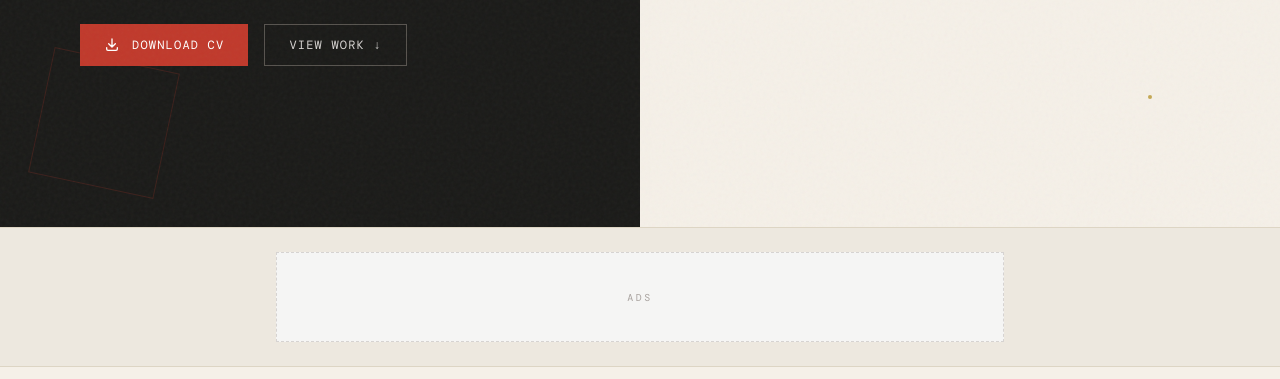
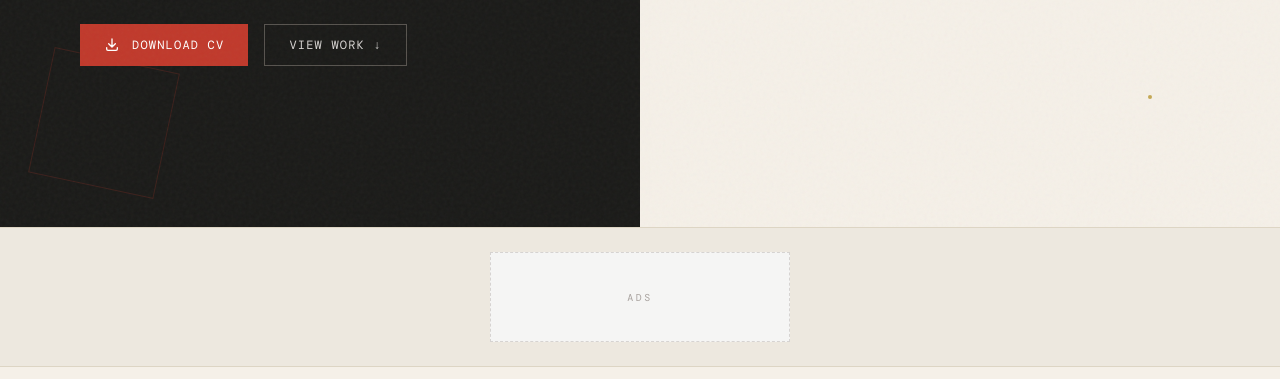
Before and after one commit to lucychelsea224-pixel/My-Portfolio-1, a plain HTML site: page index.html in a window 1280 px wide. Shown: the part 573-952 px from the top of the page. Drawn offline with nearby package versions, Linux system fonts and the light colour scheme; no server answers; a web font is replaced by a local one.

Commit message:
reducing adx frame

```diff
--- a/index.html
+++ b/index.html
@@ -285,7 +285,7 @@
        BANNER AD (728 × 90)
   ════════════════════════════════════════ -->
   <div class="w-full flex justify-center py-6" style="background:#ede8df; border-top:1px solid #ddd5c4; border-bottom:1px solid #ddd5c4;">
-    <div style="width:728px; max-width:100%; height:90px;"
+    <div style="width: 300px; max-width:100%; height:90px;"
          class="flex items-center justify-center border border-dashed border-stone-300 bg-stone-100 relative overflow-hidden">
       <p class="font-mono-dm text-[10px] tracking-[0.25em] uppercase text-stone-400">Ads</p>
       <script>
```
